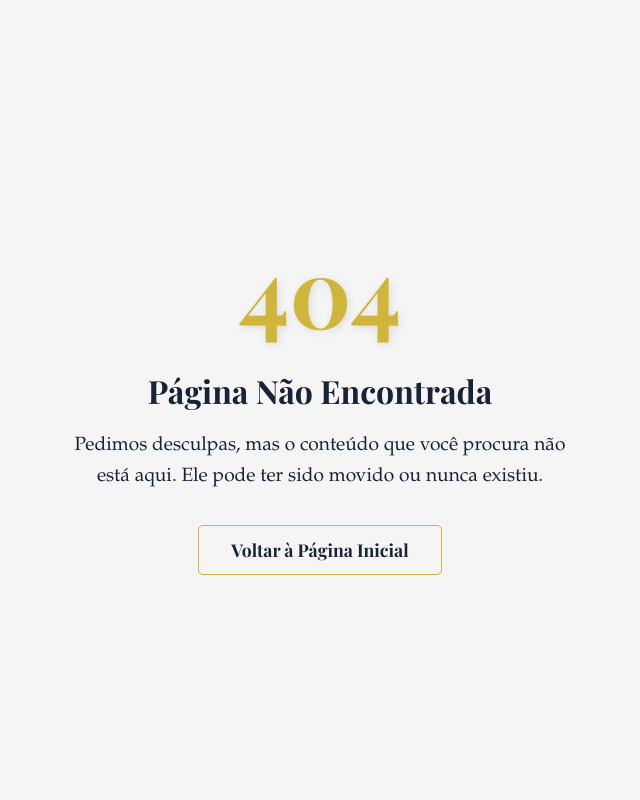
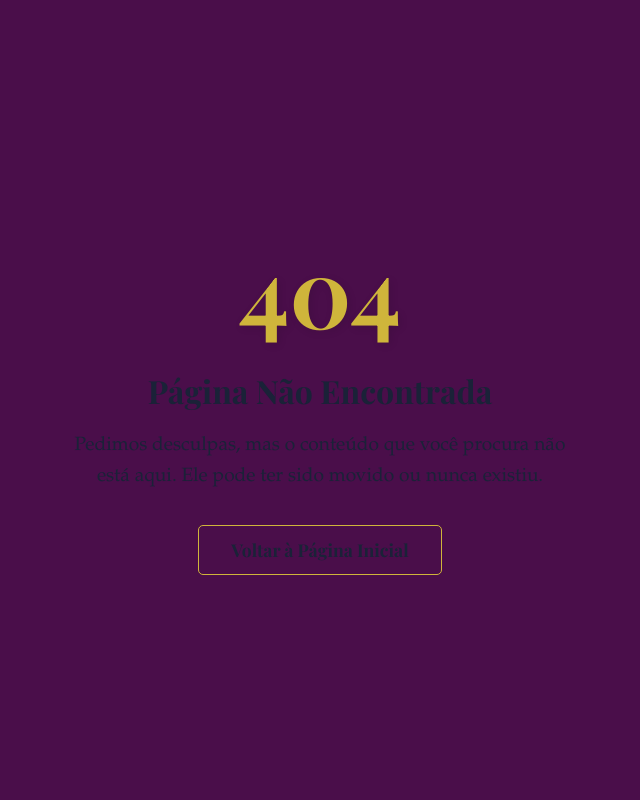
Before and after one commit to Davs06/daven-iori-store, a PHP site: page /404.php in a window 1280 px wide. Shown: the whole page, without its empty margins (320-960 px from the left). Run offline with PHP 8.4, Linux system fonts and the light colour scheme; some web fonts are replaced.

Commit message:
chando background da pag 404

```diff
--- a/assets/css/404.css
+++ b/assets/css/404.css
@@ -10,7 +10,7 @@
 body {
     margin: 0;
     font-family: 'Garamond', serif;
-    background-color: var(--off-white);
+    background-color: var(--deep-purple);
     color: var(--navy-blue);
     display: flex;
     justify-content: center;
```
